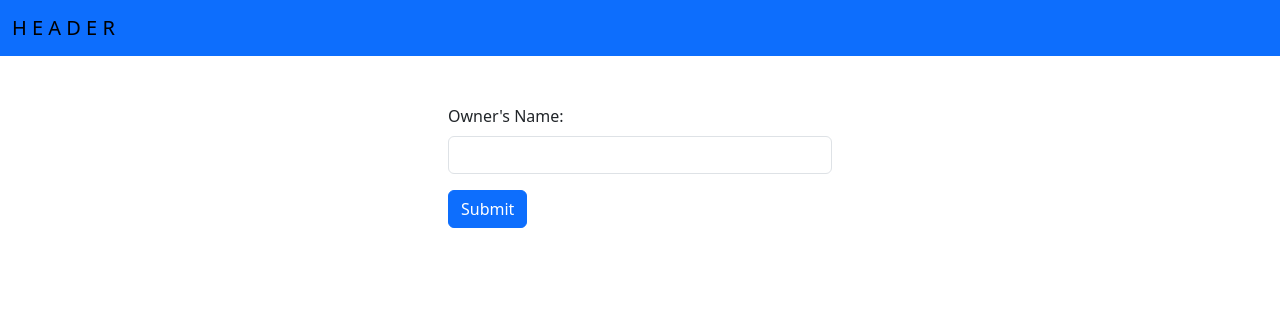
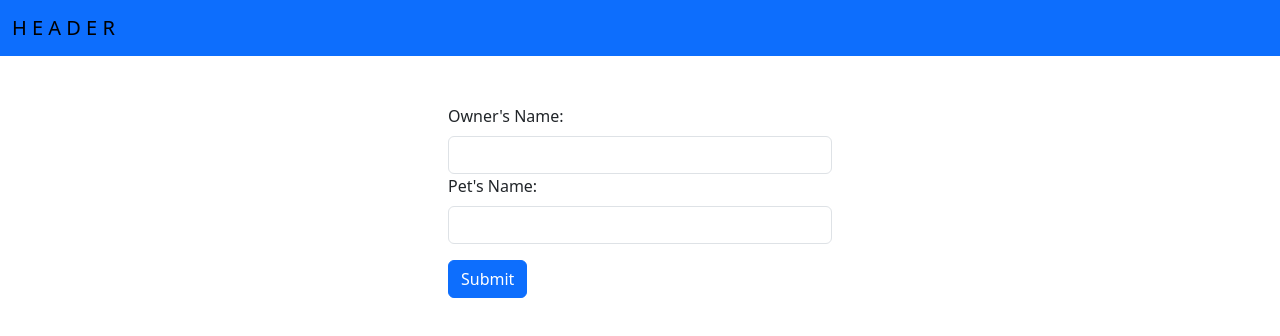
Before and after one commit to Shamoleambo/train-angular, an Angular app: page / in a window 1280 px wide. Shown: the top 336 px of the page. Built offline with nearby package versions, Linux system fonts and the light colour scheme.

Commit message:
bind another custom prop

```diff
--- a/src/app/app.component.html
+++ b/src/app/app.component.html
@@ -3,7 +3,7 @@
   <app-pets-form (formSubmit)="onFormSubmitted($event)"></app-pets-form>
   <ul *ngFor="let pet of pets" class="list-group">
     <li class="list-group-item">
-      <app-pet [petOwnerName]="pet.petOwnerName"></app-pet>
+      <app-pet [petOwnerName]="pet.petOwnerName" [petName]="pet.petName"></app-pet>
     </li>
   </ul>
 </div>
--- a/src/app/app.component.ts
+++ b/src/app/app.component.ts
@@ -10,8 +10,7 @@ export class AppComponent {
   title = 'proof';
   pets: PetInfo[] = [];
 
-  onFormSubmitted(event: { name: string; content: string }) {
-    this.pets.push(new PetInfo(event.content));
-    console.log('App')
+  onFormSubmitted(event: { name: string; content: PetInfo }) {
+    this.pets.push(event.content);
   }
 }
--- a/src/app/model/PetInfo.ts
+++ b/src/app/model/PetInfo.ts
@@ -1,3 +1,3 @@
 export class PetInfo {
-  constructor(public petOwnerName: string) {}
+  constructor(private petOwnerName: string, private petName: string) {}
 }
--- a/src/app/pet/pet.component.html
+++ b/src/app/pet/pet.component.html
@@ -1,5 +1,6 @@
 <div class="card">
   <div class="card-body">
     <h2 class="card-title">Pet Owner: {{petOwnerName}}</h2>
+    <p>Pet's Name: {{petName}}</p>
   </div>
 </div>
--- a/src/app/pet/pet.component.ts
+++ b/src/app/pet/pet.component.ts
@@ -6,4 +6,5 @@ import { Component, Input } from '@angular/core';
 })
 export class PetComponent {
   @Input() petOwnerName: string;
+  @Input() petName: string;
 }
--- a/src/app/pets-form/pets-form.component.html
+++ b/src/app/pets-form/pets-form.component.html
@@ -2,6 +2,8 @@
   <div class="mb-3">
     <label for="petOwnerName" class="form-label">Owner's Name:</label>
     <input type="text" class="form-control" id="petOwnerName" name="petOwnerName" [(ngModel)]="petOwnerName" />
+    <label for="petName" class="form-label">Pet's Name:</label>
+    <input type="text" class="form-control" id="petName" name="petName" [(ngModel)]="petName">
   </div>
   <button type="submit" class="btn btn-primary" (click)="onFormSubmit()">Submit</button>
 </form>
--- a/src/app/pets-form/pets-form.component.ts
+++ b/src/app/pets-form/pets-form.component.ts
@@ -1,4 +1,5 @@
 import { Component, EventEmitter, Output } from '@angular/core';
+import { PetInfo } from '../model/PetInfo';
 
 @Component({
   selector: 'app-pets-form',
@@ -6,10 +7,11 @@ import { Component, EventEmitter, Output } from '@angular/core';
   styleUrls: ['./pets-form.component.css'],
 })
 export class PetsFormComponent {
-  @Output() formSubmit = new EventEmitter<{ name: string; content: string }>();
+  @Output() formSubmit = new EventEmitter<{ name: string; content: PetInfo }>();
   petOwnerName: string;
+  petName: string;
 
   onFormSubmit() {
-    this.formSubmit.emit({ name: 'formSubmit', content: this.petOwnerName });
+    this.formSubmit.emit({ name: 'formSubmit', content: new PetInfo(this.petOwnerName, this.petName) });
   }
 }
```
